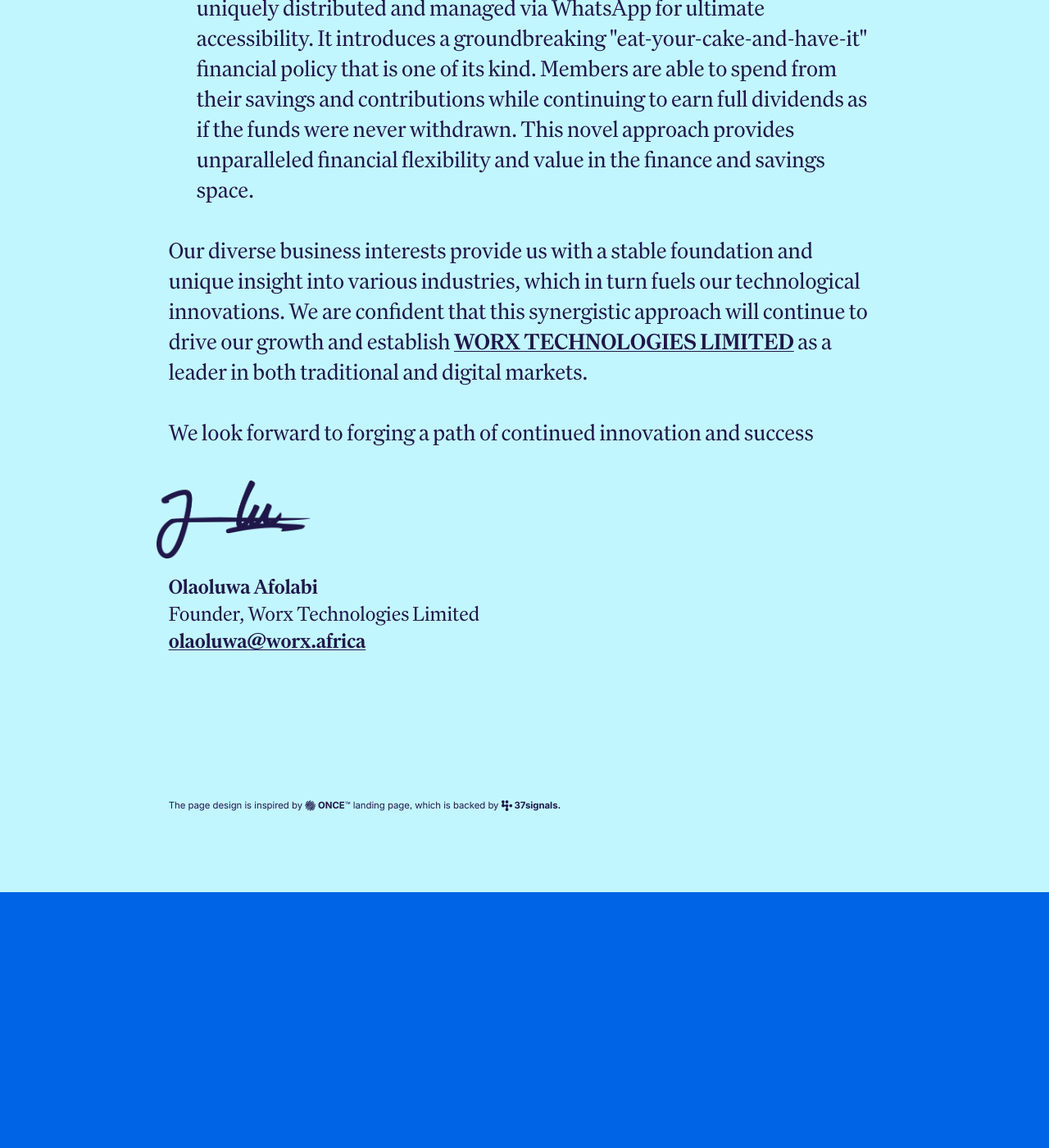
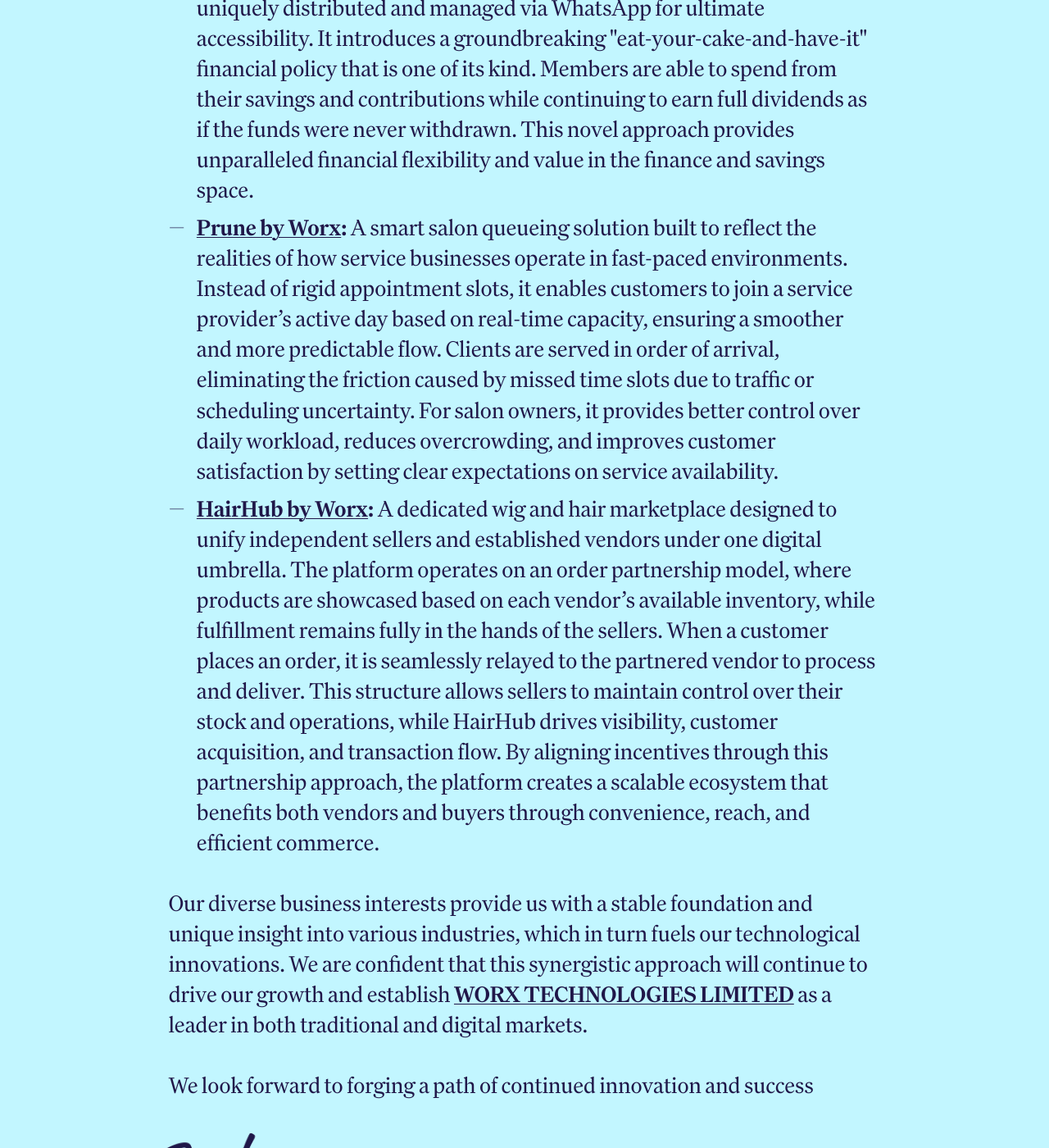
Before and after one commit to AfolabiOlaoluwa/worx-africa, a Jekyll site: the page built from index.html, in a window 1280 px wide and 1400 px high, scrolled down 2037 px. Shown: the whole window at 82% size. Built offline with Jekyll 4.4.1, drawn with Linux system fonts in a browser that asks for light colours; before the commit the page ends 3125 px from its top, so only the background shows below that.

Commit message:
Added more product details offered by worx technologies

```diff
--- a/index.html
+++ b/index.html
@@ -65,6 +65,8 @@
       <ul class="dashed">
         <li><strong><a href="/">Cartlinq by Worx</a>:</strong> This is a powerful e-commerce software solution designed to empower merchants. It enables them to sell their products seamlessly both offline and online, integrating directly with numerous social media platforms. A key feature is its robust payment system, which allows businesses to accept payments and share direct payment links with customers, simplifying transactions and boosting sales.</li>
         <li><strong><a href="/">Cooperative by Worx</a>:</strong> A revolutionary cooperative savings society, uniquely distributed and managed via WhatsApp for ultimate accessibility. It introduces a groundbreaking "eat-your-cake-and-have-it" financial policy that is one of its kind. Members are able to spend from their savings and contributions while continuing to earn full dividends as if the funds were never withdrawn. This novel approach provides unparalleled financial flexibility and value in the finance and savings space.</li>
+        <li><strong><a href="/">Prune by Worx</a>:</strong> A smart salon queueing solution built to reflect the realities of how service businesses operate in fast-paced environments. Instead of rigid appointment slots, it enables customers to join a service provider’s active day based on real-time capacity, ensuring a smoother and more predictable flow. Clients are served in order of arrival, eliminating the friction caused by missed time slots due to traffic or scheduling uncertainty. For salon owners, it provides better control over daily workload, reduces overcrowding, and improves customer satisfaction by setting clear expectations on service availability.</li>
+        <li><strong><a href="/">HairHub by Worx</a>:</strong> A dedicated wig and hair marketplace designed to unify independent sellers and established vendors under one digital umbrella. The platform operates on an order partnership model, where products are showcased based on each vendor’s available inventory, while fulfillment remains fully in the hands of the sellers. When a customer places an order, it is seamlessly relayed to the partnered vendor to process and deliver. This structure allows sellers to maintain control over their stock and operations, while HairHub drives visibility, customer acquisition, and transaction flow. By aligning incentives through this partnership approach, the platform creates a scalable ecosystem that benefits both vendors and buyers through convenience, reach, and efficient commerce.</li>
       </ul>
 
       <p>Our diverse business interests provide us with a stable foundation and unique insight into various industries, which in turn fuels our technological innovations. We are confident that this synergistic approach will continue to drive our growth and establish <a href="https://worx.africa">WORX TECHNOLOGIES LIMITED</a> as a leader in both traditional and digital markets.</p>
```
Also changed, not shown: Gemfile.lock (deleted), 2 other files.
